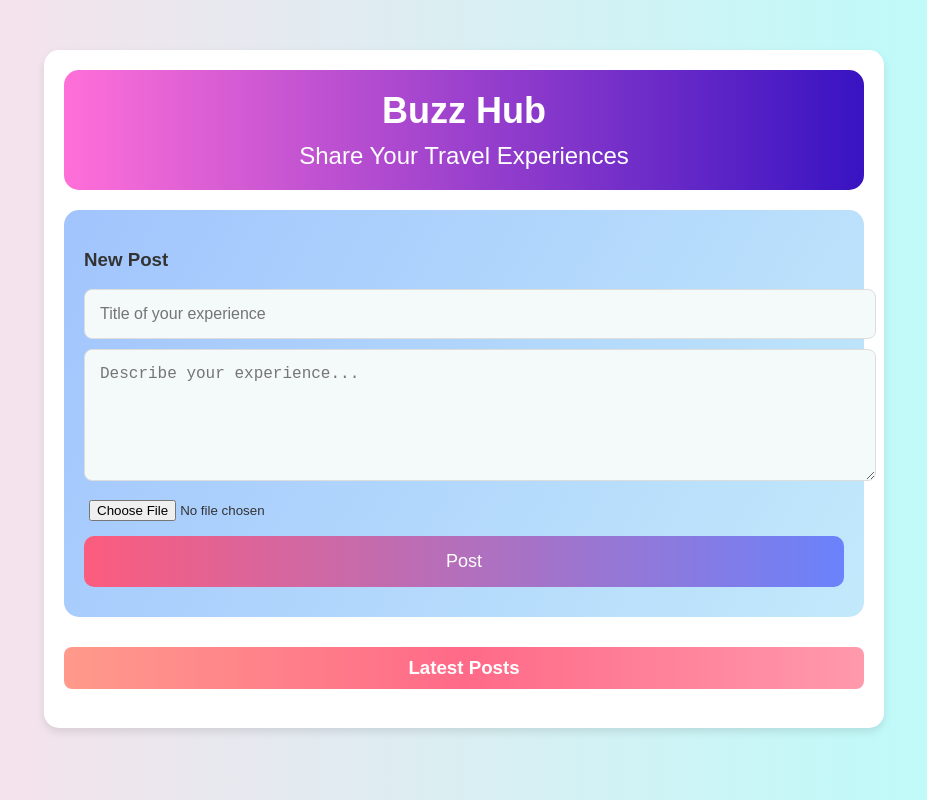
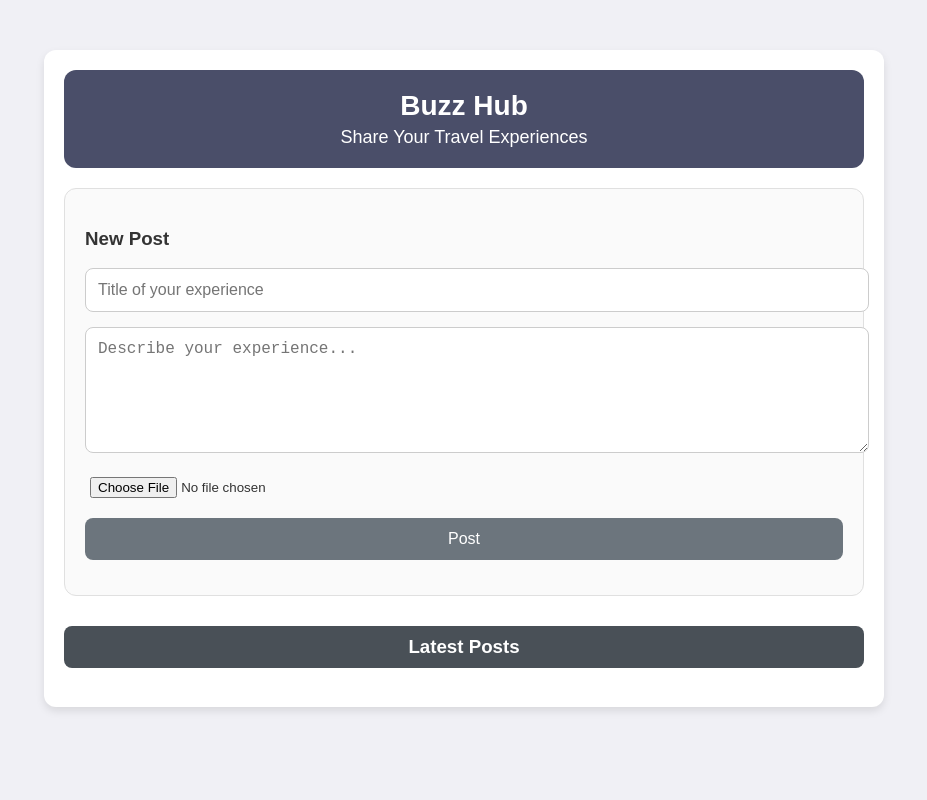
Before and after one commit to abhimishra17/BUZZHUB, a plain HTML site: page index.html in a window 1280 px wide. Shown: the whole page, without its empty margins (176-1103 px from the left). Drawn offline with Linux system fonts and the light colour scheme.

Commit message:
Update style.css

```diff
--- a/style.css
+++ b/style.css
@@ -1,62 +1,58 @@
-
 body, html {
   margin: 0;
   padding: 0;
   font-family: 'Arial', sans-serif;
-  background: linear-gradient(to right, #FFDEE9, #B5FFFC);
+  background: #f0f0f5;
   color: #333;
 }
-
 
 .app-container {
   max-width: 800px;
   margin: 50px auto;
   padding: 20px;
-  background: white;
-  box-shadow: 0 4px 8px rgba(0,0,0,0.1);
-  border-radius: 15px;
+  background: #ffffff;
+  box-shadow: 0 4px 8px rgba(0, 0, 0, 0.1);
+  border-radius: 12px;
 }
-
 
 header {
   text-align: center;
   padding: 20px;
-  background: linear-gradient(to right, #FF6FD8, #3813C2);
-  color: white;
-  border-radius: 15px;
+  background: #4a4e69;
+  color: #ffffff;
+  border-radius: 12px;
 }
 
 header h1 {
   margin: 0;
-  font-size: 36px;
+  font-size: 28px;
 }
 
 header h2 {
-  margin: 10px 0 0;
+  margin: 5px 0 0;
   font-weight: normal;
+  font-size: 18px;
 }
-
 
 .post-form {
   margin-top: 20px;
-  background: linear-gradient(120deg, #A1C4FD, #C2E9FB);
   padding: 20px;
-  border-radius: 15px;
-  border: none;
+  border-radius: 12px;
+  border: 1px solid #e0e0e0;
+  background: #fafafa;
 }
 
 .post-form input, .post-form textarea, .post-form button {
   width: 100%;
-  margin-bottom: 10px;
+  margin-bottom: 15px;
+  padding: 12px;
 }
 
 #title, #description {
-  padding: 15px;
   font-size: 16px;
-  border: 1px solid #ddd;
+  border: 1px solid #ccc;
   border-radius: 8px;
-  outline: none;
-  background: #f4f9f9;
+  background: #ffffff;
 }
 
 #description {
@@ -68,20 +64,19 @@ header h2 {
 }
 
 #post-button {
-  background: linear-gradient(to right, #fc5c7d, #6a82fb);
+  background: #6c757d;
   color: white;
-  font-size: 18px;
-  padding: 15px;
+  font-size: 16px;
+  padding: 12px;
   border: none;
   cursor: pointer;
-  border-radius: 10px;
+  border-radius: 8px;
   transition: background 0.3s;
 }
 
 #post-button:hover {
-  background: linear-gradient(to right, #43C6AC, #F8FFAE); /
+  background: #495057;
 }
-
 
 .post-feed {
   margin-top: 30px;
@@ -89,20 +84,19 @@ header h2 {
 
 .post-feed h3 {
   text-align: center;
-  background: linear-gradient(to right, #FF9A8B, #FF6A88, #FF99AC);
+  background: #495057;
   color: white;
   padding: 10px;
   border-radius: 8px;
 }
 
-
 .post {
   border: 1px solid #ddd;
   padding: 20px;
-  border-radius: 15px;
+  border-radius: 12px;
   margin-bottom: 20px;
   background: #ffffff;
-  box-shadow: 0 4px 8px rgba(0,0,0,0.1);
+  box-shadow: 0 4px 8px rgba(0, 0, 0, 0.05);
 }
 
 .post h3 {
@@ -113,12 +107,12 @@ header h2 {
 .post img {
   max-width: 100%;
   height: auto;
-  border-radius: 15px;
+  border-radius: 8px;
   margin-top: 15px;
 }
 
 .post p {
-  font-size: 16px;
-  line-height: 1.5;
+  font-size: 15px;
+  line-height: 1.6;
   margin: 10px 0 0;
 }
```
